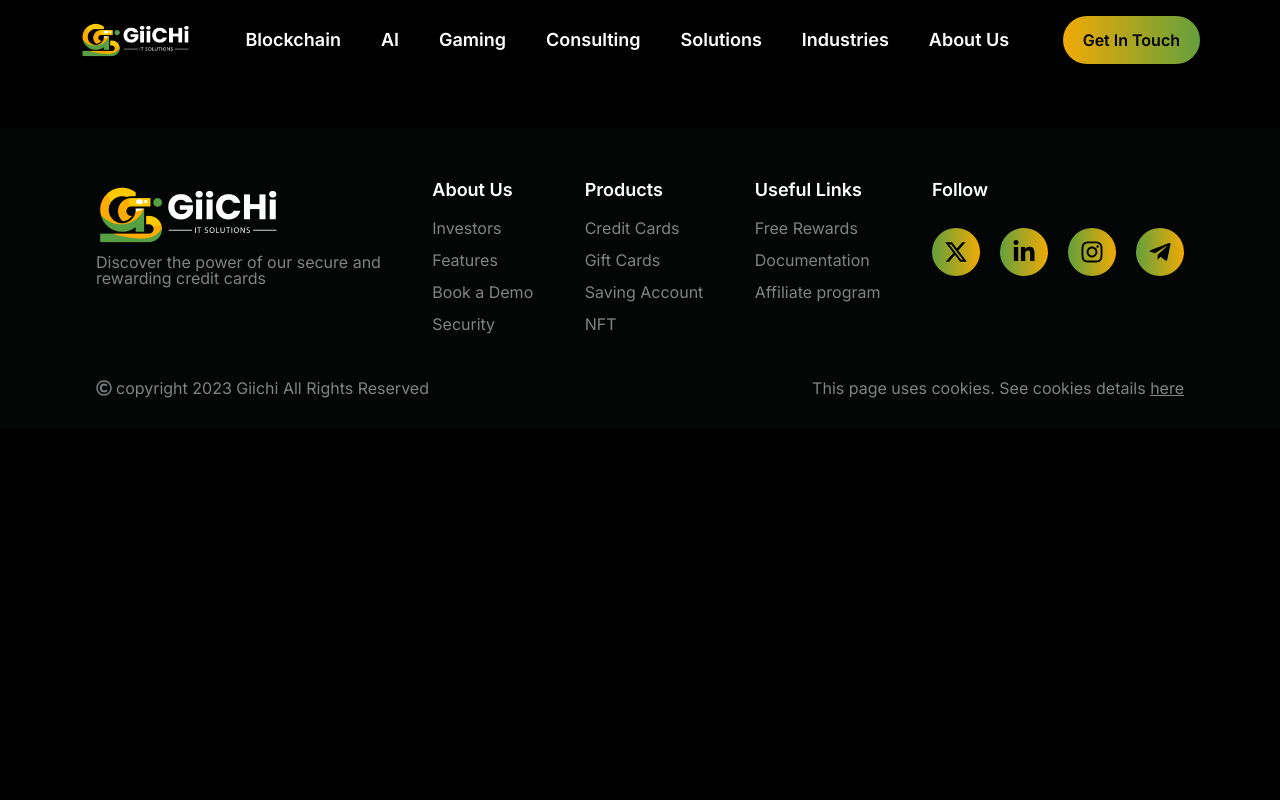
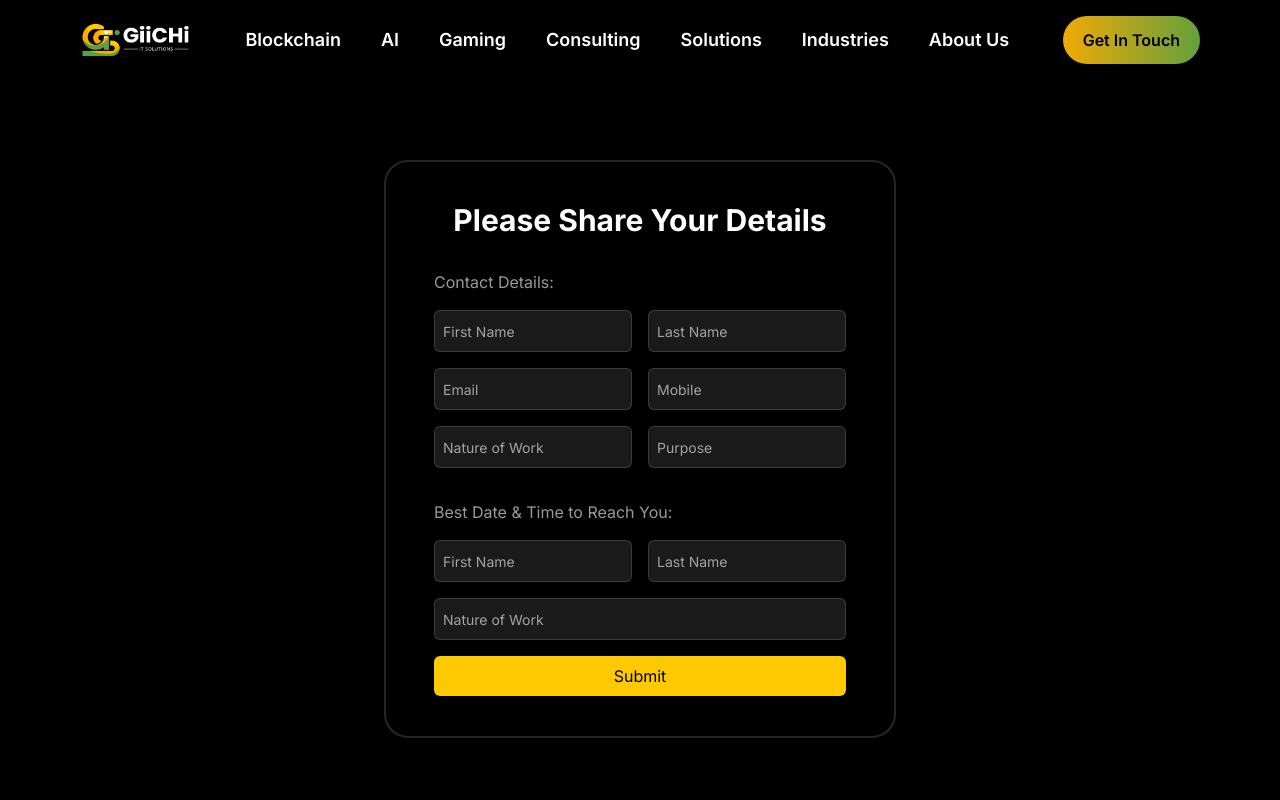
Before and after one commit to PolluxCoin2-0/GIICHI_4.0, a React (Vite) app: page /contact-us in a window 1280 px wide. Shown: the top 800 px of the page. Built offline with nearby package versions, Linux system fonts and the light colour scheme.

Commit message:
code pushed

```diff
--- a/src/App.jsx
+++ b/src/App.jsx
@@ -5,6 +5,7 @@ import Footer from "./layout/Footer";
 import BlockchainDevelopment from "./pages/Blockchain/BlockchainDevelopment/BlockchainDevelopment";
 import BlockchainIdentity from "./pages/Blockchain/BlockchainIdentity/BlockchainIdentity";
 import BlockchainDepin from "./pages/Blockchain/BlockchainDepin/BlockchainDepin";
+import ContactForm from "./components/resuableComp/ContactForm";
 function App() {
 
   return (
@@ -16,6 +17,7 @@ function App() {
            <Route path="/blockchain-development" element={<BlockchainDevelopment/>}/>
            <Route path="/blockchain-identity" element={<BlockchainIdentity/>}/>
            <Route path="/blockchain-depin" element={<BlockchainDepin/>}/>
+           <Route path="/contact-us" element={<ContactForm/>}/>
         </Routes>
         <Footer/>
      </Router>
--- a/src/components/resuableComp/ContactForm.jsx
+++ b/src/components/resuableComp/ContactForm.jsx
@@ -1,9 +1,136 @@
+import { useState } from "react";
+
 const ContactForm = () => {
-    return (
-        <div>
+  const [inputValue, setInputValue] = useState("");
 
+  const handleInputChange = (e) => {
+    setInputValue(e.target.value);
+  };
+  return (
+    <div className="flex flex-col justify-center items-center mt-20">
+      <div className="border-2 border-white border-opacity-15 rounded-3xl px-12 py-10 w-[40%] mb-20">
+        <p className="text-white text-3xl font-bold text-center">
+          Please Share Your Details{" "}
+        </p>
+        <p className="text-white text-opacity-60 pt-8">Contact Details:</p>
+
+        {/* details */}
+        <div className="pt-4">
+          {/* Last and first name */}
+          <div className="flex flex-row space-x-4">
+            <input
+              id="input"
+              type="text"
+              value={inputValue}
+              onChange={handleInputChange}
+              className="w-full p-2 border-[1px] border-white border-opacity-15 rounded-md bg-white bg-opacity-10
+          placeholder:text-white placeholder:text-opacity-60 placeholder:text-sm placeholder:font-normal"
+              placeholder="First Name"
+            />
+            <input
+              id="input"
+              type="text"
+              value={inputValue}
+              onChange={handleInputChange}
+              className="w-full p-2 border-[1px] border-white border-opacity-15 rounded-md bg-white bg-opacity-10
+          placeholder:text-white placeholder:text-opacity-60 placeholder:text-sm placeholder:font-normal"
+              placeholder="Last Name"
+            />
+          </div>
+
+           {/* Email and Mobile no. */}
+           <div className="flex flex-row space-x-4 mt-4">
+            <input
+              id="input"
+              type="email"
+              value={inputValue}
+              onChange={handleInputChange}
+              className="w-full p-2 border-[1px] border-white border-opacity-15 rounded-md bg-white bg-opacity-10
+          placeholder:text-white placeholder:text-opacity-60 placeholder:text-sm placeholder:font-normal"
+              placeholder="Email"
+            />
+            <input
+              id="input"
+              type="text"
+              value={inputValue}
+              onChange={handleInputChange}
+              className="w-full p-2 border-[1px] border-white border-opacity-15 rounded-md bg-white bg-opacity-10
+          placeholder:text-white placeholder:text-opacity-60 placeholder:text-sm placeholder:font-normal"
+              placeholder="Mobile"
+            />
+          </div>
+
+           {/* Nature of Work & Purpose*/}
+           <div className="flex flex-row space-x-4 mt-4">
+            <input
+              id="input"
+              type="text"
+              value={inputValue}
+              onChange={handleInputChange}
+              className="w-full p-2 border-[1px] border-white border-opacity-15 rounded-md bg-white bg-opacity-10
+          placeholder:text-white placeholder:text-opacity-60 placeholder:text-sm placeholder:font-normal"
+              placeholder="Nature of Work"
+            />
+            <input
+              id="input"
+              type="text"
+              value={inputValue}
+              onChange={handleInputChange}
+              className="w-full p-2 border-[1px] border-white border-opacity-15 rounded-md bg-white bg-opacity-10
+          placeholder:text-white placeholder:text-opacity-60 placeholder:text-sm placeholder:font-normal"
+              placeholder="Purpose"
+            />
+          </div>
+
+          <p className="text-white text-opacity-60 pt-8">Best Date & Time to Reach You:</p>
+
+           {/* Date & Time */}
+           <div className="flex flex-row space-x-4 mt-4">
+            <input
+              id="input"
+              type="text"
+              value={inputValue}
+              onChange={handleInputChange}
+              className="w-full p-2 border-[1px] border-white border-opacity-15 rounded-md bg-white bg-opacity-10
+          placeholder:text-white placeholder:text-opacity-60 placeholder:text-sm placeholder:font-normal"
+              placeholder="First Name"
+            />
+            <input
+              id="input"
+              type="text"
+              value={inputValue}
+              onChange={handleInputChange}
+              className="w-full p-2 border-[1px] border-white border-opacity-15 rounded-md bg-white bg-opacity-10
+          placeholder:text-white placeholder:text-opacity-60 placeholder:text-sm placeholder:font-normal"
+              placeholder="Last Name"
+            />
+          </div>
+
+          {/* Message */}
+          <div className="mt-4">
+          <input
+              id="input"
+              type="textArea"
+              value={inputValue}
+              onChange={handleInputChange}
+              className="w-full p-2 border-[1px] border-white border-opacity-15 rounded-md bg-white bg-opacity-10
+          placeholder:text-white placeholder:text-opacity-60 placeholder:text-sm placeholder:font-normal"
+              placeholder="Nature of Work"
+            />
+          </div>
+
+          {/* Button */}
+          <div className="mt-4">
+            <button
+            type="button"
+            className="text-black bg-[#FFC900] w-full py-2 rounded-md">
+                Submit
+            </button>
+          </div>
         </div>
-    )
-}
+      </div>
+    </div>
+  );
+};
 
 export default ContactForm;
--- a/src/layout/Navbar.jsx
+++ b/src/layout/Navbar.jsx
@@ -1,5 +1,6 @@
 import { useState } from "react";
 import Giichi_Logo_Img from "../assets/Giichi_Logo.png";
+import { Link } from "react-router-dom";
 
 const Navbar = () => {
   const [isMenuOpen, setIsMenuOpen] = useState(false);
@@ -82,6 +83,8 @@ const Navbar = () => {
             About Us
           </li>
         </ul>
+
+
         <div className="lg:hidden flex justify-center mt-4 mb-12">
         <button
           type="button"
@@ -94,6 +97,7 @@ const Navbar = () => {
       </div>
 
       {/* Get in Touch Button */}
+      <Link to="/contact-us">
       <div className="hidden lg:block">
         <button
           type="button"
@@ -102,6 +106,7 @@ const Navbar = () => {
           Get In Touch
         </button>
       </div>
+      </Link>
     </nav>
   );
 };
```
